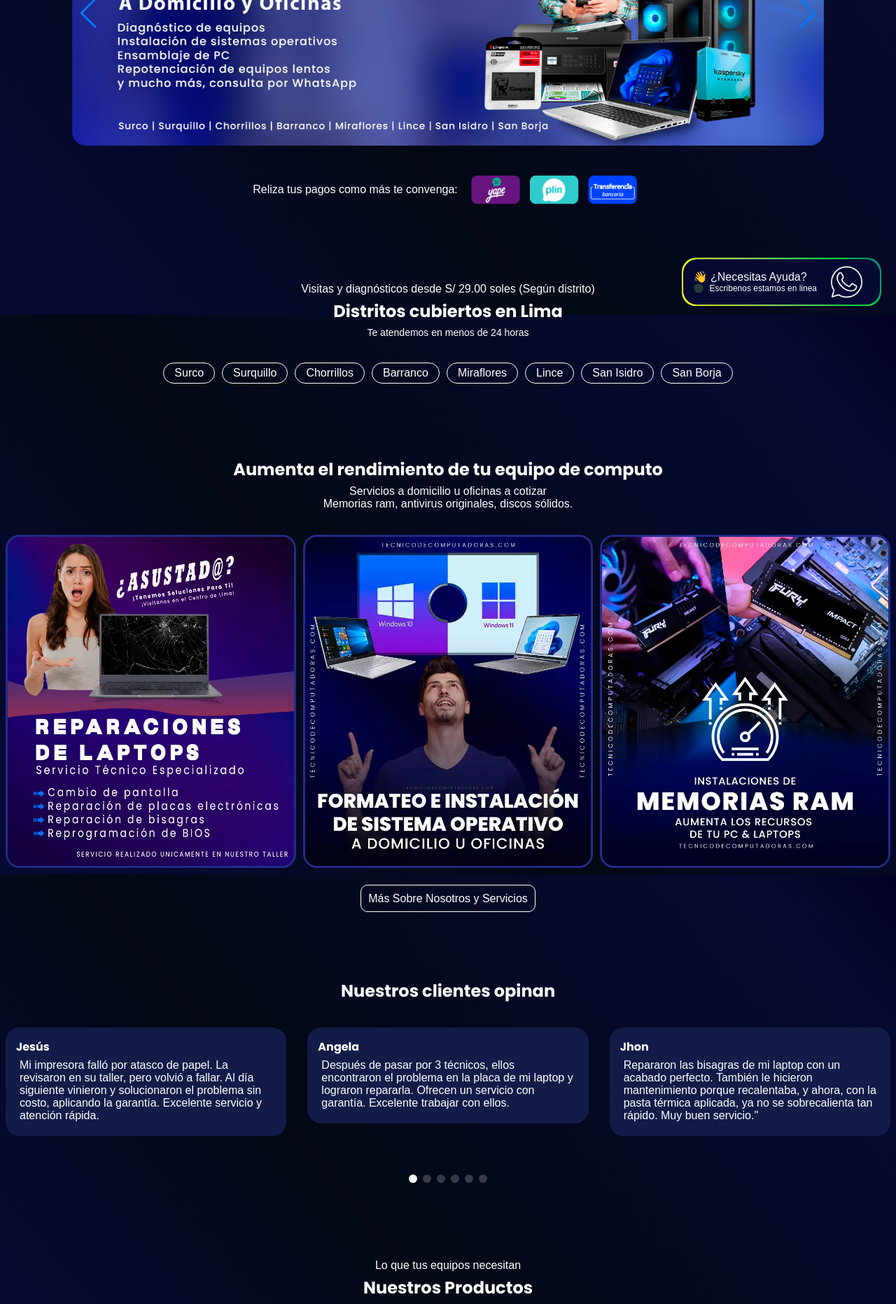
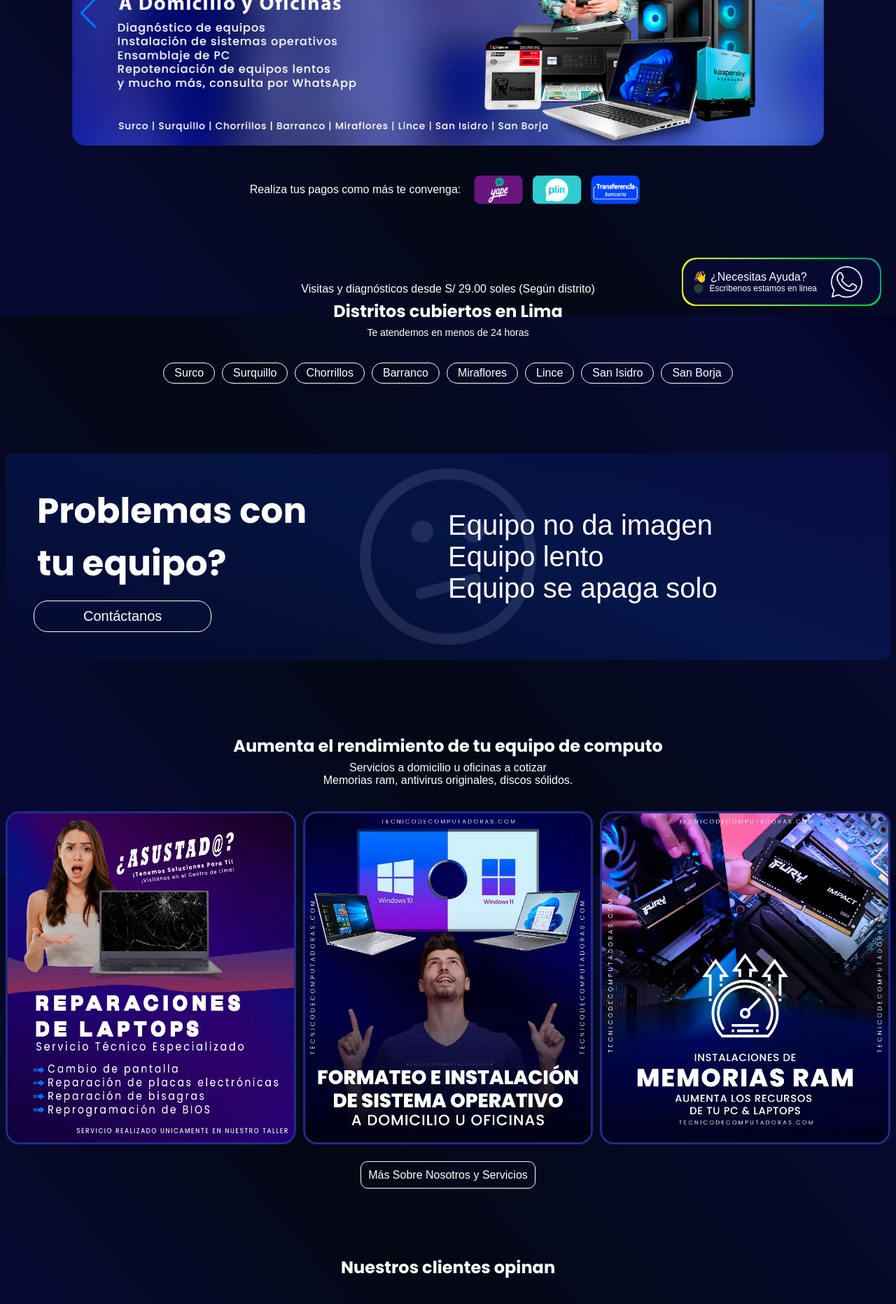
Before and after one commit to LuisHuaman-D/soporte, a PHP site: page /ldg-soporte.html in a window 1280 px wide. Shown: the part 350-2213 px from the top of the page at 70% size. Run offline with PHP 8.4, Linux system fonts and the light colour scheme; some libraries are stand-ins or nearby versions; some web fonts are replaced.

Commit message:
tectos corregidos

```diff
--- a/index.html
+++ b/index.html
@@ -76,7 +76,7 @@ height="0" width="0" style="display:none;visibility:hidden"></iframe></noscript>
                 </div>
 
                 <div class="mbtop iconpago flex1">
-                   <p>Reliza tus pagos como más te convenga: </p>
+                   <p>Realiza tus pagos como más te convenga: </p>
                     <img src="img/tecnico-de-computadoras-medios-de-pago.png" alt="metodos de pago para tecnico de computadoras">
                 </div>
             </div>
--- a/ldg-soporte.html
+++ b/ldg-soporte.html
@@ -76,7 +76,7 @@ height="0" width="0" style="display:none;visibility:hidden"></iframe></noscript>
                 </div>
 
                 <div class="mbtop iconpago flex1">
-                   <p>Reliza tus pagos como más te convenga: </p>
+                   <p>Realiza tus pagos como más te convenga: </p>
                     <img src="img/tecnico-de-computadoras-medios-de-pago.png" alt="metodos de pago para tecnico de computadoras">
                 </div>
             </div>
@@ -101,6 +101,37 @@ height="0" width="0" style="display:none;visibility:hidden"></iframe></noscript>
                 </div>
             </div>
         </section>
+
+
+    <section>
+        <div class="container texcenter lazy">
+        <div class="contf">
+                <div class="ctnpersf"> </div>
+                <div class="ctrisfnd"></div>
+                <div class="ctnd">
+                    <div class="ticont">
+                        <h2 class="ticonttitu">Problemas con <br> tu equipo?</h2>
+                    <!-- <a class="contactarbt iniciar" target="_blank"
+                        href="https://web.whatsapp.com/send?phone=+51972186481&text=Hola!%20Luis%20requiero%20servicio%20t%C3%A9cnico%20mi%20equipo%20es%20(laptop%20o%20pc)%20tiene%20el%20siguiente%20problema:">
+                            Contáctanos
+                        </a>-->
+                        <a class="contactarbt iniciar" href="#">
+                        Contáctanos
+                        </a>
+                    </div>
+                    <div class="ticont">
+                    <span>
+                    Equipo no da imagen<br>
+                    Equipo lento <br>
+                    Equipo se apaga solo
+                    </span>
+                    </div>
+                </div>
+            </div>
+        </div>
+
+    </section>
+
 
         <section>
             <div class="container texcenter lazy">
@@ -342,7 +373,7 @@ height="0" width="0" style="display:none;visibility:hidden"></iframe></noscript>
                 href="https://api.whatsapp.com/send?phone=+51972186481&text=Hola!%20Luis%20requiero%20servicio%20t%C3%A9cnico%20mi%20equipo%20es:">
                     972 186 481
             </a>
-            Ensamblaje de pc, mantenimiento de pc y laptops, impresoras.
+            Ensamblaje de pc, mantenimiento de pc, impresoras.
            </div>
           </div>
 
--- a/style.css
+++ b/style.css
@@ -719,8 +719,11 @@ a.itemff.chat-whatsapp.appescrito {
   margin-top:16px;
 }
 .descrip a {
-  font-size: 15px;
-  font-weight: 500;
+        font-size: 15px;
+        font-weight: 500;
+        background: green;
+        padding: 1px 8px;
+        border-radius: 10px;
 }
 
 
```
